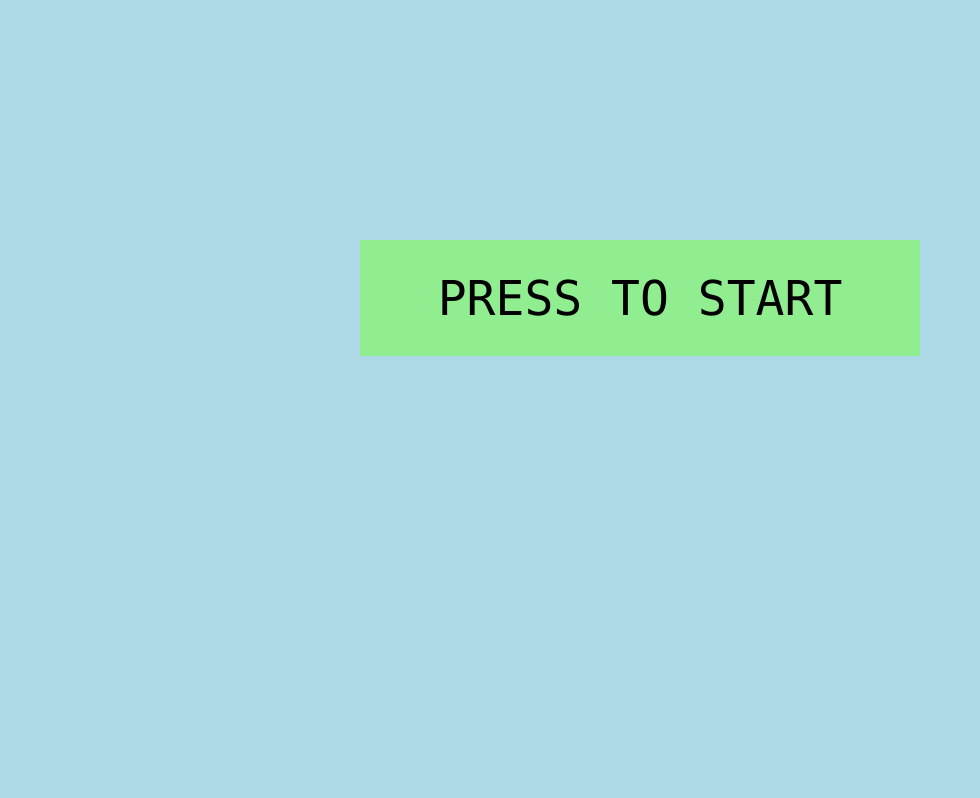
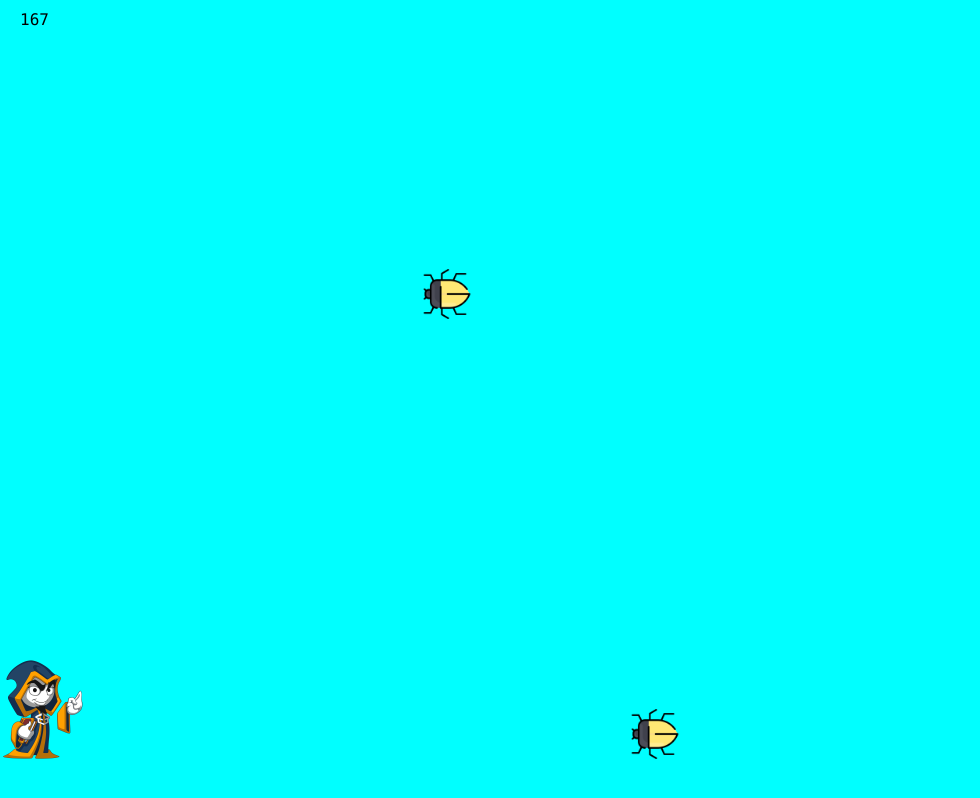
Before and after one commit to iceto77/Workshop---Wizard-Side-Scrolling-Game, a plain HTML site: page src/index.html in a window 1280 px wide. Both pictures are taken after a click on the element "PRESS TO START". Shown: the whole page, without its empty margins (0-980 px from the left). Drawn offline with Linux system fonts and the light colour scheme.

Commit message:
Add game over adn points

```diff
--- a/src/css/style.css
+++ b/src/css/style.css
@@ -51,3 +51,8 @@ body{
 .hidden {
     display: none;
 }
+.score {
+    position: absolute;
+    top:10px;
+    left:20px;
+}
--- a/src/index.html
+++ b/src/index.html
@@ -11,7 +11,7 @@
     <div class="game">
         <div class="start-screen">PRESS TO START</div>
         <div class="game-screen hidden" ></div>
-
+            <div class="score">0</div>
     </div>
 
     <script src="js/gameState.js"></script>
--- a/src/js/gameEngine.js
+++ b/src/js/gameEngine.js
@@ -7,12 +7,18 @@ function start(state, game) {
 function gameLoop(state, game, timestamp) {
     const { wizard } = state;
     const { wizardElement } = game;
+
+    game.scoreElement.textContent = `${state.score}`;
+
     // Move wizard
     modifyWizardPosition(state, game);
-
+    //Spawn fireball
     if (state.keys.Space) {
         game.wizardElement.style.backgroundImage = 'url("/src/images/wizard-fire.png")';
-        game.createFireball(wizard, state.fireball);
+        if(timestamp > state.fireball.nextSpawnTimestamp){
+            game.createFireball(wizard, state.fireball);
+            state.fireball.nextSpawnTimestamp = timestamp + state.fireball.fireRate;
+        };
     } else {
         game.wizardElement.style.backgroundImage = 'url("/src/images/wizard.png")';
     };
@@ -27,6 +33,10 @@ function gameLoop(state, game, timestamp) {
     let bugElements = document.querySelectorAll('.bug');
     bugElements.forEach(bug => {
         let posX = parseInt(bug.style.left);
+        //Detect collision with wizard
+        if(detectCollision(wizardElement, bug)){
+            state.gameOver = true;
+        };
         if (posX - 1 > 0 - state.bugStats.width) {
             bug.style.left = posX - state.bugStats.speed + 'px';
         } else {
@@ -39,6 +49,7 @@ function gameLoop(state, game, timestamp) {
         //Detect collision
         bugElements.forEach(bug => {
             if(detectCollision(bug, fireball)){
+                state.score += 100;
               bug.remove();
               fireball.remove();
             };
@@ -53,7 +64,12 @@ function gameLoop(state, game, timestamp) {
     wizardElement.style.left = wizard.posX + 'px';
     wizardElement.style.top = wizard.posY + 'px';
 
-    window.requestAnimationFrame(gameLoop.bind(null, state, game))
+    if(state.gameOver){
+        alert(`GAME OVER! - yoe fad ${state.score}`);
+    }else{
+        state.score += state.scoreRate;
+        window.requestAnimationFrame(gameLoop.bind(null, state, game))
+    };
 }
 
 
--- a/src/js/gameObjects.js
+++ b/src/js/gameObjects.js
@@ -1,10 +1,12 @@
 function initGameObjects() {
     const startScreen = document.querySelector('.start-screen');
     const gameScreen = document.querySelector('.game-screen');
+    const scoreElement = document.querySelector('.score');
 
     return {
         startScreen,
         gameScreen,
+        scoreElement,
         createWizard(initialState) {
             let wizardElement = document.createElement('div');
             wizardElement.classList.add('wizard');
--- a/src/js/gameState.js
+++ b/src/js/gameState.js
@@ -2,6 +2,9 @@ function initState() {
     let randomStart = Math.floor(Math.random() * 800);
     const state = {
         player: 'Pesho',
+        gameOver: false,
+        score:0,
+        scoreRate: 1,
         wizard: {
             width: 82,
             height: 100,
@@ -27,6 +30,8 @@ function initState() {
             width: 20,
             height: 20,
             speed: 20,
+            nextSpawnTimestamp: 0,
+            fireRate: 300,
         },
     }
 
```
